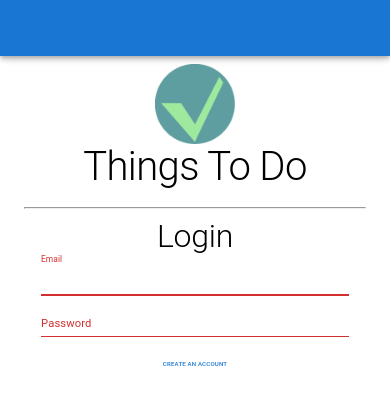
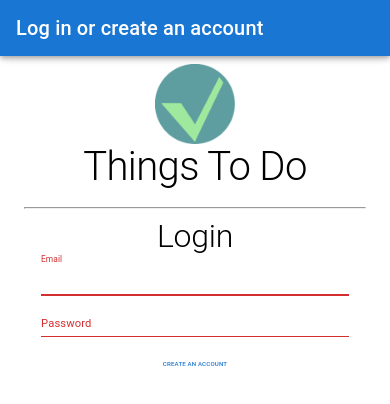
Before and after one commit to Iamasamwich/todo-client-mui, a React (Create React App) app: page / in a window 390 px wide. Shown: the top 404 px of the page. Built offline with nearby package versions, Linux system fonts and the light colour scheme; no server answers.

Commit message:
updated navbar text, reduced responsive step margin

```diff
--- a/src/containers/NavBar.tsx
+++ b/src/containers/NavBar.tsx
@@ -50,14 +50,15 @@ const NavBar = ({page, login, changePage, logout} : Props) => {
           justifyContent: 'flex-end'
         }}
       >
-        {login &&
-          <Typography
-            variant='h6' sx={{flexGrow: 1}}
-          >
-            Welcome back!
-          </Typography>
-
-        }
+        <Typography
+          variant='h6' sx={{flexGrow: 1}}
+        >
+          {login ?
+            'Welcome back!'
+            :
+            'Log in or create an account'
+          }
+        </Typography>
         {page !== 'home' &&
           <IconButton
             size='large'
--- a/src/containers/ShowSteps.tsx
+++ b/src/containers/ShowSteps.tsx
@@ -63,6 +63,12 @@ const ShowSteps = ({steps, todoId, addStep, updateStep, deleteStep} : Props) =>
                   <Typography
                     variant='body1'
                     marginLeft={6}
+                    sx={{
+                      marginLeft: '40px',
+                      '@media (max-width: 767px)': {
+                        marginLeft: '16px'
+                      }
+                    }}
                   >
                     {step.step}
                   </Typography>
--- a/src/styles/styles.tsx
+++ b/src/styles/styles.tsx
@@ -15,7 +15,7 @@ interface Styles {
 
 const styles = {
   root: {
-    minWidth: '360px'
+    minWidth: '350px'
   },
   main: {
     display: 'flex',
```
